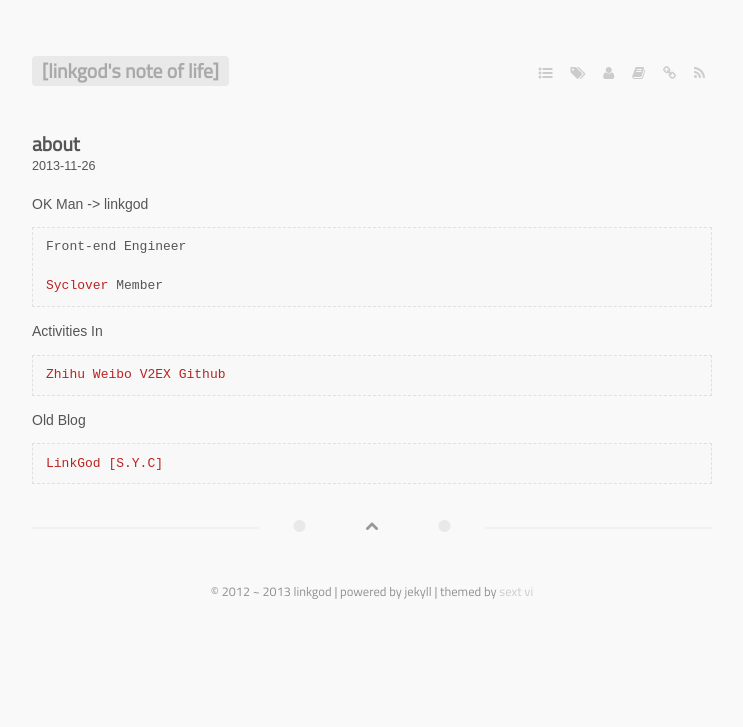
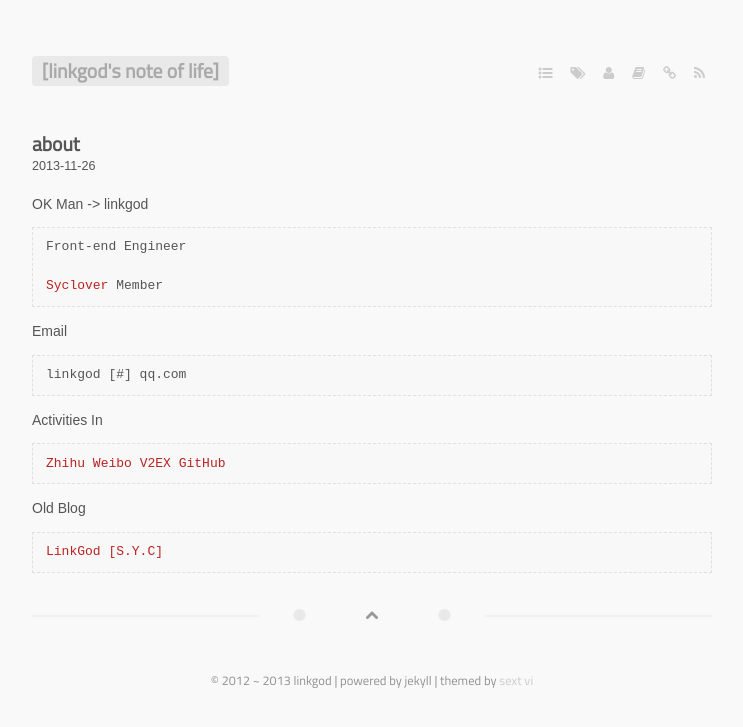
Before and after one commit to linkgod/linkgod.github.io, a Jekyll site: the page built from about.md, in a window 1280 px wide. Shown: the top 727 px of the page, without its empty margins (268-1011 px from the left). Built offline with Jekyll 4.4.1, drawn with Linux system fonts in a browser that asks for light colours; some web fonts are replaced; Markdown is read by kramdown in place of the engine named in the settings; comment, search, counter and statistics services are not loaded.

Commit message:
Update about.md

```diff
--- a/about.md
+++ b/about.md
@@ -10,12 +10,16 @@ OK Man -> linkgod
 >
 > [Syclover](http://weibo.com/sycloversyc) Member
 
+Email
+
+> linkgod [#] qq.com
+
 Activities In
 
 > [Zhihu](http://www.zhihu.com/people/linkgod)
 > [Weibo](http://weibo.com/linkgod)
 > [V2EX](http://v2ex.com/member/linkgod)
-> [Github](https://github.com/linkgod)
+> [GitHub](https://github.com/linkgod)
 
 Old Blog
 > [LinkGod \[S.Y.C\]](http://linkgod.diandian.com/)
```
